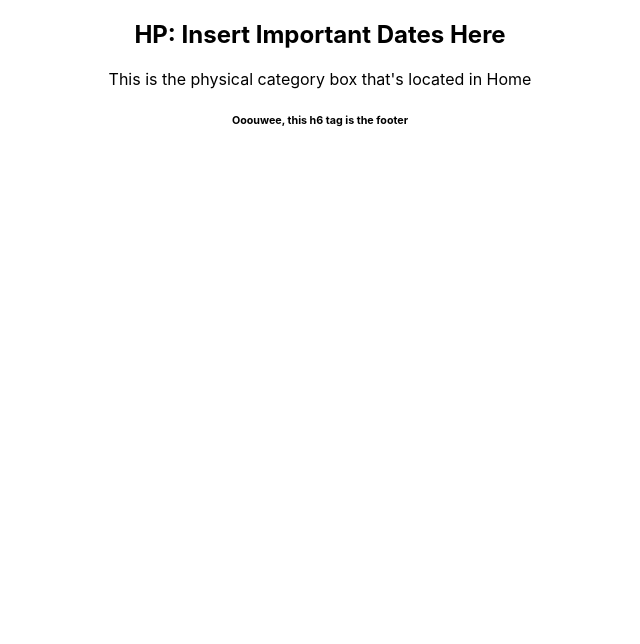
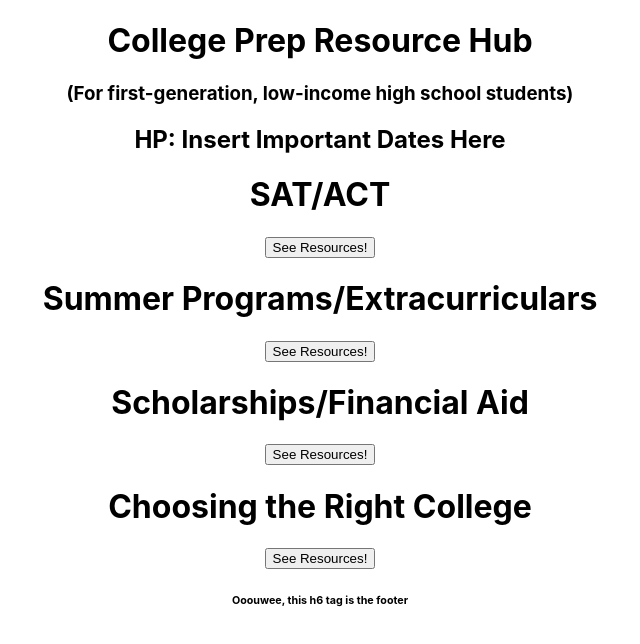
Before and after one commit to jessicamyee/fgli-college-prep-resource-hub, a React (Create React App) app in the folder client/: page / in a window 1280 px wide. Shown: the top 644 px of the page, without its empty margins (320-960 px from the left). Built offline with nearby package versions, Linux system fonts and the light colour scheme; no server answers.

Commit message:
create the category boxes for homepage

```diff
--- a/client/src/App.js
+++ b/client/src/App.js
@@ -1,7 +1,7 @@
 import { useState, useEffect } from "react";
 import axios from "axios";
 import { baseURL, config } from "./services";
-import { Route } from "react-router-dom";
+import { Link, Route } from "react-router-dom";
 import "./App.css";
 import Home from "./components/Home";
 import ResourceCategoryDetails from "./components/ResourceCategoryDetails";
--- a/client/src/components/CategoryBox.jsx
+++ b/client/src/components/CategoryBox.jsx
@@ -1,9 +1,12 @@
+import { Link } from "react-router-dom";
+
+function CategoryBox({title, linkto}) {
 
 
-function CategoryBox() {
   return (
     <div>
-      <p>This is the physical category box that's located in Home</p>
+      <h1>{title}</h1>
+      <Link to={linkto}><button>See Resources!</button></Link>
     </div>
   );
 }
--- a/client/src/components/Home.jsx
+++ b/client/src/components/Home.jsx
@@ -1,13 +1,16 @@
-//! So can we list 4 of those CategoryBox tags under h2 and call it under the category name so that when we select "see resources" it'll route to the ResouceCategory component route?
 
-import CategoryBox from "./CategoryBox"
-
+import CategoryBox from "./CategoryBox";
 
 function Home() {
   return (
     <div>
+      <h1>College Prep Resource Hub</h1>
+      <h3>(For first-generation, low-income high school students)</h3>
       <h2>HP: Insert Important Dates Here</h2>
-      <CategoryBox />
+      <CategoryBox title={"SAT/ACT"} linkto={"/sat-act-resources"} />
+      <CategoryBox title={"Summer Programs/Extracurriculars"} linkto={"/summer-programs-extracurriculars"} />
+      <CategoryBox title={"Scholarships/Financial Aid"} linkto={"/scholarships-fin-aid"} />
+      <CategoryBox title={"Choosing the Right College"} linkto={"/choosing-college"} />
     </div>
   );
 }
```
